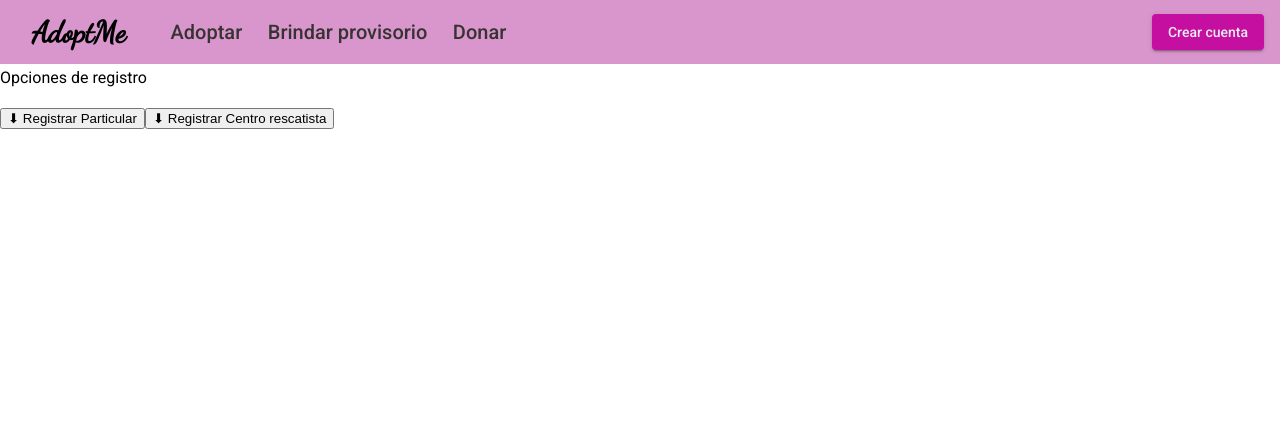
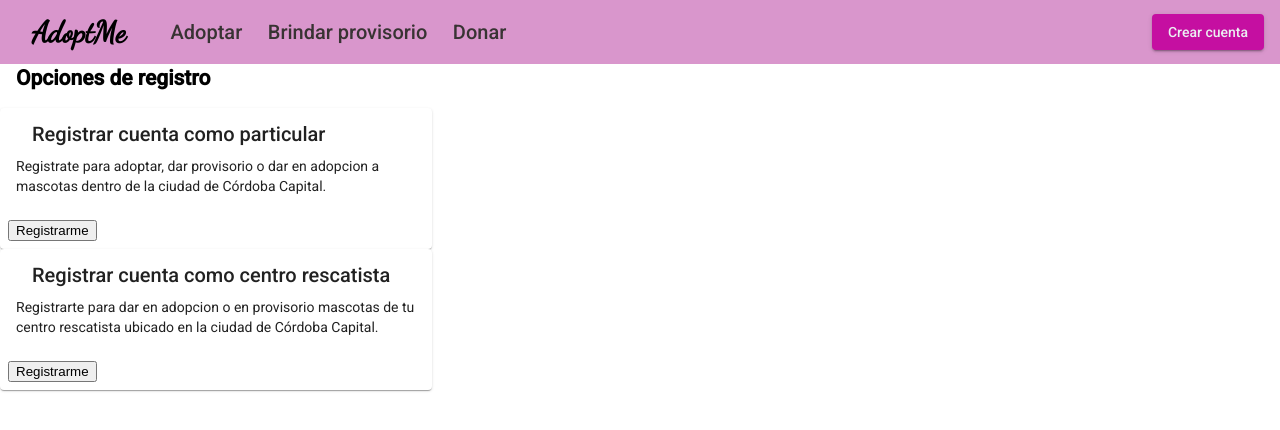
Before and after one commit to grupo5-proyecto5k4/adoptmefrontend, an Angular app: page /signup-options in a window 1280 px wide. Shown: the top 430 px of the page. Built offline with nearby package versions, Linux system fonts and the light colour scheme.

Commit message:
cambios en interfaz

```diff
--- a/angular.json
+++ b/angular.json
@@ -28,7 +28,7 @@
               "src/assets"
             ],
             "styles": [
-              "./node_modules/@angular/material/prebuilt-themes/purple-green.css",
+              "./node_modules/@angular/material/prebuilt-themes/indigo-pink.css",
               "src/styles.scss",
               "src/theme.scss"
             ],
@@ -94,7 +94,7 @@
               "src/assets"
             ],
             "styles": [
-              "./node_modules/@angular/material/prebuilt-themes/purple-green.css",
+              "./node_modules/@angular/material/prebuilt-themes/indigo-pink.css",
               "src/styles.scss"
             ],
             "scripts": []
--- a/src/app/app.module.ts
+++ b/src/app/app.module.ts
@@ -14,11 +14,12 @@ import { FontAwesomeModule } from '@fortawesome/angular-fontawesome';
 import { MatDialogModule } from '@angular/material/dialog';
 import { ComponentsModule } from 'src/app/components/components.module';
 import { ReactiveFormsModule, FormsModule } from '@angular/forms';
+import{SignupOptionsModule} from './pages/signup-options/signup-options.module';
 
 @NgModule({
   declarations: [
     AppComponent,
-    NavbarComponent,
+    NavbarComponent
   ],
   imports: [
     BrowserModule,
@@ -35,7 +36,8 @@ import { ReactiveFormsModule, FormsModule } from '@angular/forms';
     BrowserAnimationsModule,
     ComponentsModule,
     ReactiveFormsModule,
-    FormsModule
+    FormsModule,
+    SignupOptionsModule
   ],
   providers: [],
   bootstrap: [AppComponent]
--- a/src/app/pages/signup-options/signup-options.component.html
+++ b/src/app/pages/signup-options/signup-options.component.html
@@ -8,11 +8,42 @@
                             <h3 class="titulo" id="nombre">{{Titulo}}</h3>
                         </div>
                         <div class="lower-container">
+
                             <div>
-                                <button type="button" class="btn downloadBtnn" (click)="signupParticular()"> ⬇
-                                    Registrar Particular</button>
-                                <button type="button" class="btn downloadBtnn" (click)="signupRescatist()"> ⬇
-                                    Registrar Centro rescatista</button>
+                                <mat-card class="regParticualr">
+                                    <mat-card-header>
+                                      <mat-card-title>Registrar cuenta como particular</mat-card-title>
+
+                                    </mat-card-header>
+
+                                    <mat-card-content>
+                                      <p>
+                                        Registrate para adoptar, dar provisorio o dar en adopcion a mascotas
+                                        dentro de la ciudad de Córdoba Capital.
+                                      </p>
+                                    </mat-card-content>
+                                    <mat-card-actions>
+                                        <button type="button" class="btn downloadBtnn" (click)="signupParticular()">Registrarme</button>
+                                    </mat-card-actions>
+                                  </mat-card>
+                            </div>
+                            <div>
+                                <mat-card class="regCentroRescatista">
+                                    <mat-card-header>
+                                      <mat-card-title>Registrar cuenta como centro rescatista</mat-card-title>
+
+                                    </mat-card-header>
+
+                                    <mat-card-content>
+                                      <p>
+                                        Registrarte para dar en adopcion o en provisorio mascotas de tu centro rescatista
+                                        ubicado en la ciudad de Córdoba Capital.
+                                      </p>
+                                    </mat-card-content>
+                                    <mat-card-actions>
+                                        <button type="button" class="btn downloadBtnn" (click)="signupRescatist()">Registrarme</button>
+                                    </mat-card-actions>
+                                  </mat-card>
                             </div>
                         </div>
                     </div>
--- a/src/app/pages/signup-options/signup-options.component.scss
+++ b/src/app/pages/signup-options/signup-options.component.scss
@@ -0,0 +1,18 @@
+
+
+.titulo{
+    //font-family: DancingScript;
+    font-weight: 800;
+    color: black;
+    font-size: 150%;
+    margin-left: 1rem;
+    margin-right: 2rem;
+  }
+
+  .regParticualr{
+    max-width: 400px;
+  }
+
+  .regCentroRescatista{
+    max-width: 400px;
+  }
--- a/src/styles.scss
+++ b/src/styles.scss
@@ -7,3 +7,5 @@ body { margin: 0; font-family: Roboto, "Helvetica Neue", sans-serif; }
     font-family: "DancingScript";
     src: url(./assets/fonts/DancingScript/DancingScript-Regular.ttf);
 }
+html, body { height: 100%; }
+body { margin: 0; font-family: Roboto, "Helvetica Neue", sans-serif; }
```
Also changed, not shown: src/app/pages/signup-options/signup-options.component.ts (+3 -5 lines), src/app/pages/signup-options/signup-options.module.ts (+5 -3 lines), 1 other file (tests, documents, lock files or other folders).
